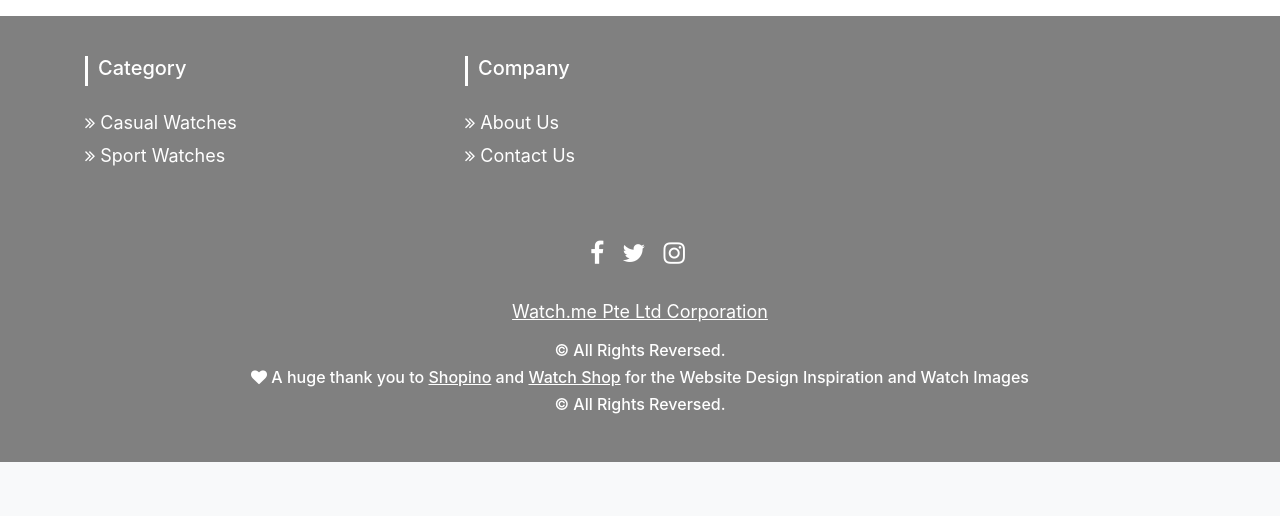
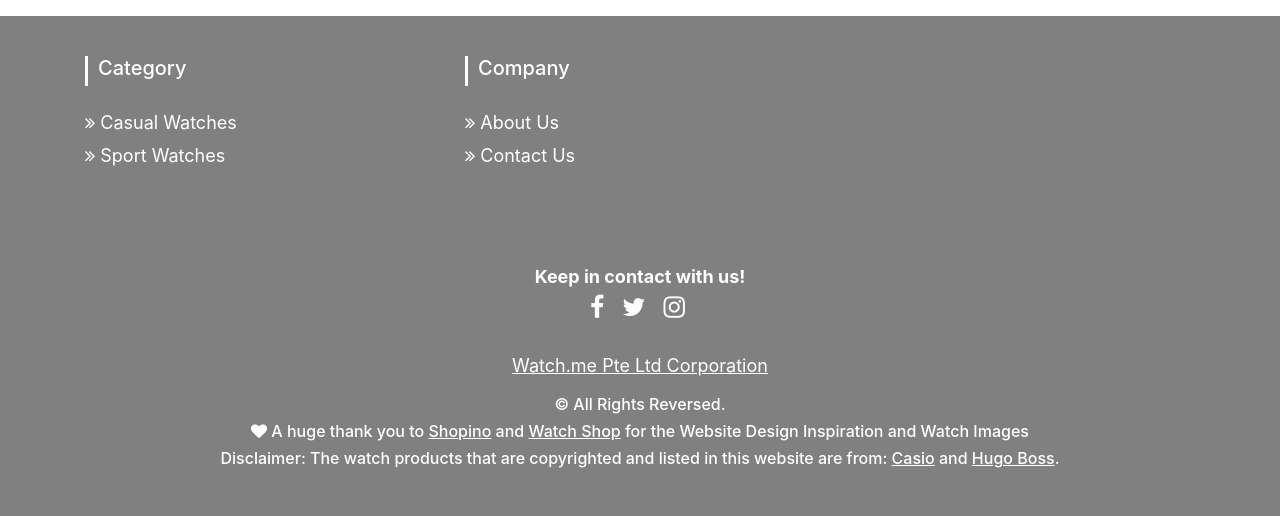
Before and after one commit to javvylx/1004-Project-PHP, a PHP site: page /SubPages/about_us/about_us.php in a window 1280 px wide. Shown: the part 1619-2135 px from the top of the page. Before the commit the page ends 2081 px from the top, so only its background shows below. Run offline with PHP 8.4, Linux system fonts and the light colour scheme; the visitor is signed in with stand-in values (Sample User, id 1).

Commit message:
Footer content changed

```diff
--- a/public_html/SubPages/membership_portal/login_page.php
+++ b/public_html/SubPages/membership_portal/login_page.php
@@ -1,6 +1,8 @@
 <!DOCTYPE html>
 <html lang="en">
-<!-- Webpage by Amitpaul Singh Sandhu -->
+<!-- Static Webpage by Amitpaul Singh Sandhu -->
+
+<!-- PHP page done by Lim Zheng Hao, Javier -->
 
 <head>
 	<meta name="Description" content="Watch.Me Membership Portal">
--- a/public_html/SubPages/membership_portal/register.php
+++ b/public_html/SubPages/membership_portal/register.php
@@ -1,6 +1,8 @@
 <!DOCTYPE html>
 <html lang="en">
 <!-- Webpage by Amitpaul Singh Sandhu -->
+
+<!-- PHP pack done by Lim Zheng Hao, Javier -->
 
 <head>
   <meta name="Description" content="Sign Up">
--- a/public_html/css/mainframe.css
+++ b/public_html/css/mainframe.css
@@ -1,12 +1,12 @@
 /* CSS files compiled by: Lim Zheng Hao, Javier | Lim Keat Hui, Justin | Kyle Wong Kaige | Amitpaul Singh Sandhu
 
-Skeleton: Line 13 to Line 124             Done by: Lim Zheng Hao, Javier
-Landing Page: Line 127 to 242            Done by: Lim Zheng Hao, Javier
-Individual Products: Line 244 to 335      Done by: Kyle Wong Kaige
-Membership Portal: Line 337 to 368        Done by: Amitpaul Singh Sandhu
-Product Overview: Line 370 to 458         Done by: Lim Zheng Hao, Javier
-Shopping Cart: Line 460 to 467            Done by: Lim Keat Hui, Justin
-Contact Us: Line 470 to 524               Done by: Lim Keat Hui, Justin
+Skeleton:            		Done by: Lim Zheng Hao, Javier
+Landing Page:            	Done by: Lim Zheng Hao, Javier
+Individual Products:      	Done by: Kyle Wong Kaige
+Membership Portal:          Done by: Amitpaul Singh Sandhu
+Product Overview:           Done by: Lim Zheng Hao, Javier
+Shopping Cart:              Done by: Lim Keat Hui, Justin
+Contact Us:                 Done by: Lim Keat Hui, Justin
 
 */
 
@@ -118,6 +118,10 @@ section {
 .breadcrumb{
 	margin-top:10px;
 	font-size:21px;
+}
+
+.h5foot{
+	color:white;
 }
 /*End of BreadCrumb */
 
--- a/public_html/footer.php
+++ b/public_html/footer.php
@@ -20,6 +20,7 @@
 			<div class="row">
 				<div class="col-xs-12 col-sm-12 col-md-12 mt-2 mt-sm-5">
 					<ul class="list-unstyled list-inline socialmedia text-center">
+						<br><span class="h5foot"><b>Keep in contact with us!</br></b></span>
 						<li class="list-inline-item"><a href="http://www.facebook.com" target="_blank"><i class="fa fa-facebook"></i></a></li>
 						<li class="list-inline-item"><a href="http://www.twitter.com" target="_blank"><i class="fa fa-twitter"></i></a></li>
 						<li class="list-inline-item"><a href="http://www.instagram.com" target="_blank"> <i class="fa fa-instagram"></i></a></li>
@@ -29,10 +30,12 @@
 			</div>
 			<div class="row">
 				<div class="col-xs-12 col-sm-12 col-md-12 mt-2 mt-sm-2 text-center text-white">
-					<p><u><a href="../../index.php">Watch.me Pte Ltd Corporation</a></u></p>
+					<p><u><a href="index.php">Watch.me Pte Ltd Corporation</a></u></p>
 					<p class="h6">&copy; All Rights Reversed.</p>
+
 					<p class="h6"><i class="fa fa-heart"></i> A huge thank you to <a href="https://shopino.com.ng/home" target="_blank"><u>Shopino</u></a> and <a href="https://www.watchshop.com" target="_blank"><u>Watch Shop</u></a> for the Website Design Inspiration and Watch Images </p>
-					<p class="h6">&copy; All Rights Reversed.</p>
+
+					<p class="h6">Disclaimer: The watch products that are copyrighted and listed in this website are from: <a href="https://www.casio.com/products/watches" target="_blank"><u>Casio</u></a> and <a href="https://www.hugoboss.com/men-watches/" target="_blank"><u>Hugo Boss</u></a>.</p>
 				</div>
 				<hr>
 			</div>
--- a/public_html/footer_main.php
+++ b/public_html/footer_main.php
@@ -19,6 +19,7 @@
     <div class="row">
       <div class="col-xs-12 col-sm-12 col-md-12 mt-2 mt-sm-5">
         <ul class="list-unstyled list-inline socialmedia text-center"> <!--Social Media Icons-->
+			<br><span class="h5foot"><b>Keep in contact with us!</br></b></span>
           <li class="list-inline-item"><a href="http://www.facebook.com" target="_blank"><i class="fa fa-facebook"></i></a></li>
           <li class="list-inline-item"><a href="http://www.twitter.com" target="_blank"><i class="fa fa-twitter"></i></a></li>
           <li class="list-inline-item"><a href="http://www.instagram.com" target="_blank"> <i class="fa fa-instagram"></i></a></li>
@@ -31,7 +32,7 @@
         <p><u><a href="index.php">Watch.me Pte Ltd Corporation</a></u></p>
         <p class="h6">&copy; All Rights Reversed.</p>
 
-        <p class="h6"><i class="fa fa-heart"></i> A huge thank you to <a href="https://shopino.com.ng/home" target="_blank"><u>Shopino</u></a>and <a href="https://www.watchshop.com" target="_blank"><u>Watch Shop</u></a> for the Website Design Inspiration and Watch Images </p>
+        <p class="h6"><i class="fa fa-heart"></i> A huge thank you to <a href="https://shopino.com.ng/home" target="_blank"><u>Shopino</u></a> and <a href="https://www.watchshop.com" target="_blank"><u>Watch Shop</u></a> for the Website Design Inspiration and Watch Images </p>
 
 		 <p class="h6">Disclaimer: The watch products that are copyrighted and listed in this website are from: <a href="https://www.casio.com/products/watches" target="_blank"><u>Casio</u></a> and <a href="https://www.hugoboss.com/men-watches/" target="_blank"><u>Hugo Boss</u></a>.</p>
       </div>
```
